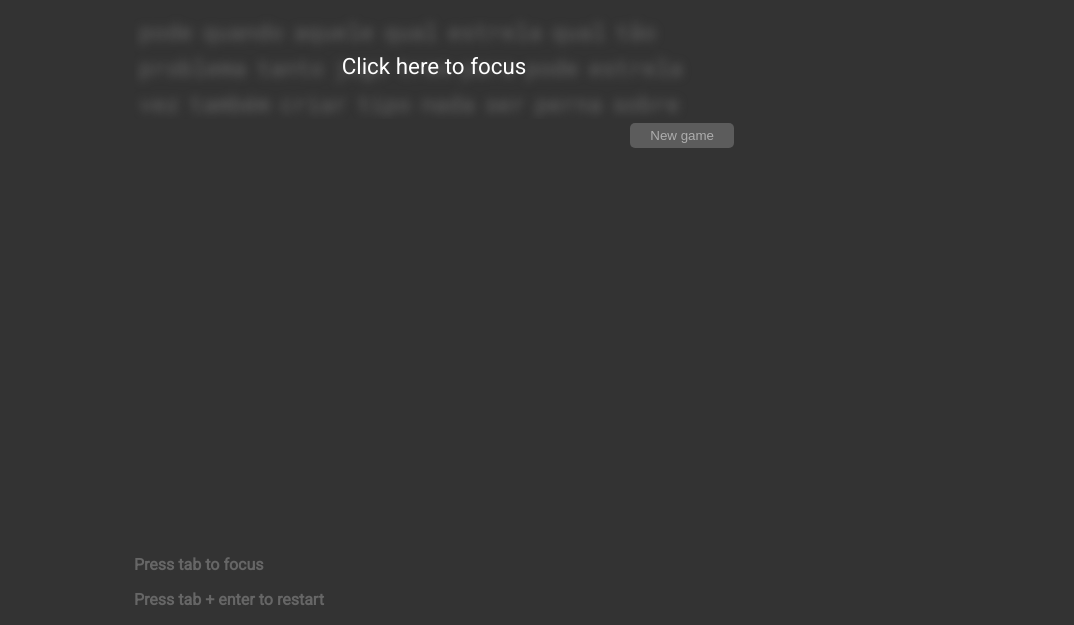
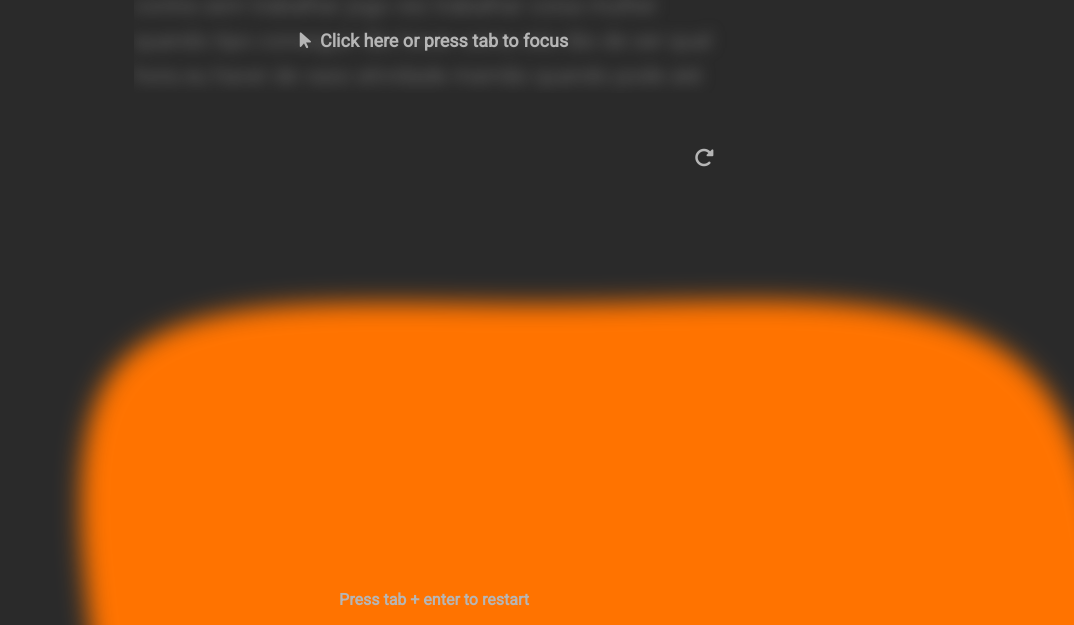
Before and after one commit to henriqueantonelo/speed-typing-test, a plain HTML site: page index.html in a window 1280 px wide. Shown: the part 175-800 px from the top of the page, without its empty margins (206-1280 px from the left). Drawn offline with Linux system fonts and the light colour scheme; a script that the page names is missing.

Commit message:
Estilo do site

```diff
--- a/index.html
+++ b/index.html
@@ -4,7 +4,13 @@
     <meta charset="UTF-8" />
     <meta name="viewport" content="width=device-width, initial-scale=1.0" />
     <title>...</title>
+    <link rel="stylesheet" href="https://cdnjs.cloudflare.com/ajax/libs/font-awesome/6.5.1/css/all.min.css" integrity="sha512-DTOQO9RWCH3ppGqcWaEA1BIZOC6xxalwEsw9c2QQeAIftl+Vegovlnee1c9QX4TctnWMn13TZye+giMm8e2LwA==" crossorigin="anonymous" referrerpolicy="no-referrer" />
     <link rel="stylesheet" href="style.css" />
+    <link rel="preconnect" href="https://fonts.googleapis.com" />
+    <link rel="preconnect" href="https://fonts.gstatic.com" crossorigin />
+    <link href="https://fonts.googleapis.com/css2?family=Prompt:wght@100;400;900&display=swap" rel="stylesheet" />
+    <script src="https://cdn.jsdelivr.net/npm/kute.js@2.1.2/dist/kute.min.js"></script>
+
   </head>
   <body>
     <main>
@@ -14,17 +20,49 @@
         </div>
       </div>
       <div id="game" tabindex="0">
-        <div id="words"></div>
+        <div id="words">contra sem trabalhar jogo vez trabalhar coisa mulher quando tipo conseguir tão haver como isto tão de ser qual hora eu haver de vaso atividade mamão quando pode até</div>
         <div id="cursor"></div>
-        <div id="focus-error">Click here to focus</div>
+        <div id="focus-error">
+            <i class="fas fa-mouse-pointer"></i>
+            &nbsp;Click here or press tab to focus</div>
       </div>
       <div id="buttons">
-        <button id="newGameBtn">New game</button>
-      <div id="instructions">
-        <p>Press tab to focus</p>
-        <p>Press tab + enter to restart</p>
-      </div>
+        <button id="newGameBtn" class="fa-solid fa-rotate-right" tabindex="0"></button>
+        <div id="instructions">
+            <p>Press tab + enter to restart</p>
+          </div>
     </main>
+
+    <section class="blob">
+      <svg
+        class="blob-motion"
+        id="visual"
+        viewBox="0 0 960 540"
+        width="4000"
+        height="1620"
+        xmlns="http://www.w3.org/2000/svg"
+        xmlns:xlink="http://www.w3.org/1999/xlink"
+        version="1.1"
+      >
+      <g transform="translate(450.7256843113689 283.4942824330989)">
+        <path
+        id="blob1"
+          d="M148.7 -134.9C193.7 -103.7 231.9 -51.9 232.4 0.6C233 53 196.1 106.1 151.1 128.6C106.1 151.1 53 143 -4.4 147.4C-61.8 151.8 -123.5 168.5 -151.2 146C-178.8 123.5 -172.4 61.8 -172.8 -0.4C-173.1 -62.5 -180.3 -124.9 -152.6 -156.1C-124.9 -187.3 -62.5 -187.1 -5.3 -181.8C51.9 -176.5 103.7 -166 148.7 -134.9"
+        ></path>
+      </g>
+      <g transform="translate(509.54377535978017 281.49390864595887)" style="visibility: hidden">
+          <path
+          id="blob2"
+          d="M115.4 -137.9C137.9 -92.9 136.4 -46.4 133.6 -2.8C130.8 40.8 126.6 81.6 104.1 118.4C81.6 155.2 40.8 188.1 -8.4 196.5C-57.5 204.8 -115 188.7 -151 151.9C-187 115 -201.5 57.5 -190.8 10.7C-180.1 -36.1 -144.1 -72.1 -108.1 -117.1C-72.1 -162.1 -36.1 -216.1 5.2 -221.2C46.4 -226.4 92.9 -182.9 115.4 -137.9"
+          ></path>
+      </g>
+      <g transform="translate(470.3006150550386 332.25625106670384)" style="visibility: hidden">
+          <path
+          id="blob3"
+          d="M156.2 -165.9C189.4 -123 194.2 -61.5 197.5 3.3C200.8 68.1 202.6 136.2 169.4 161.2C136.2 186.2 68.1 168.1 13.1 155C-42 142 -83.9 133.9 -128.6 108.9C-173.2 83.9 -220.6 42 -235 -14.4C-249.4 -70.7 -230.8 -141.4 -186.1 -184.3C-141.4 -227.1 -70.7 -242 -4.6 -237.4C61.5 -232.9 123 -208.7 156.2 -165.9"
+          ></path></g>
+    </svg>
+  </section>
     <script src="script.js"></script>
   </body>
 </html>
--- a/script.js
+++ b/script.js
@@ -1,3 +1,10 @@
+const tween = KUTE.fromTo(
+  '#blob1',
+  { path: '#blob1' },
+  { path: '#blob2' },
+  { repeat: 999, duration: 5500, yoyo: true}
+).start();
+
 const words =
   "cebola trem estrela vaso plantas de ursinho de pelúcia biscoito perna quando pode ser maior até hoje filme perder estar nem haver o nada usar possível isto sobre sem haver pequeno qualquer dever ajudar problema mulher agora tal eu jogo tipo nome elas fazer social de conseguir vez para trabalhar tão também qual então aquele mulher coisa contra tanto questão para novo palavra serviço esse cidade sem tentar como hora criar dia aquele".split(
     " "
@@ -153,8 +160,7 @@ function restartGame () {
     if (currentWord.getBoundingClientRect().top > 260) {
       const words = document.getElementById('words')
       const margin = parseInt(words.style.marginTop || '0px');
-      words.style.marginTop = (margin - 35) + 'px';
-
+      words.style.marginTop = (margin - 37) + 'px';
     }
 
     // movimentando cursor
@@ -181,19 +187,10 @@ function restartGameNew() {
 
   cursor.style.top = '198px'
   cursor.style.left = '363px'
-
-}
-
-const game = document.getElementById('gameWrapper');
-
-const resetFocus = () => {
-  document.activeElement.blur();
-  game.focus();
 }
 
 document.getElementById('newGameBtn').addEventListener('click', () => {
   restartGameNew();
-  resetFocus();
 })
 
 restartGame()
--- a/style.css
+++ b/style.css
@@ -1,9 +1,10 @@
 @import url("https://fonts.googleapis.com/css2?family=Roboto&family=Roboto+Mono:ital@0;1&display=swap");
 :root {
-  --bgcolor: #333333;
+  --bgcolor: rgb(42, 42, 42);
   --textPrimary: #fff;
   --textSecondary: #666;
-  --primaryColor: #fd4;
+  --primaryColor: rgb(255, 115, 0);
+  --tertiaryColor:  rgb(182, 182, 182);
 }
 
 body {
@@ -30,6 +31,7 @@ h1 {
 
 #buttons {
   text-align: right;
+  margin: 50px auto;
 }
 
 #info {
@@ -37,12 +39,16 @@ h1 {
 }
 
 button {
-  background: rgba(255, 255, 255, 0.2);
+  background: transparent;
   border: 0;
-  color: rgba(255, 255, 255, 0.5);
   padding: 5px 20px;
   border-radius: 5px;
   cursor: pointer;
+}
+
+.fa-rotate-right {
+  color: var(--tertiaryColor);
+  font-size: 20px;
 }
 
 div#game {
@@ -57,7 +63,7 @@ div#game:focus {
 }
 
 #words {
-  filter: blur(5px); /* Desfocado inicialmente */
+  filter: blur(7px);
   color: var(--textSecondary);
 }
 
@@ -71,6 +77,10 @@ div#game:focus {
   inset: 0;
   text-align: center;
   padding-top: 35px;
+  font-family: "Roboto", sans-serif;
+  font-size: 18px;
+  color: var(--tertiaryColor);
+  font-weight: bold;
 }
 
 #game:focus #focus-error {
@@ -109,6 +119,7 @@ div.word {
   background: var(--primaryColor);
   position: fixed;
   top: 198px;
+  left: 365px;
   animation: blink 1s infinite;
 }
 
@@ -130,23 +141,32 @@ div.word {
   display: none;
 }
 
-.none {
-  display: none;
-}
-
 #cursor.right {
   transition: left 0.3s ease
 }
 
 #instructions {
+  font-size: 1rem;
+  color: var(--tertiaryColor);
+  font-family: "Roboto", sans-serif;
+  font-weight: bold;
+  text-align: center;
   position: absolute;
   bottom: 0;
-  font-size: 1rem;
-  color: var(--textSecondary);
-  font-family: "Roboto", sans-serif;
-  font-weight: bold;
+  left: 50%;
+  transform: translateX(-50%);
 }
 
-#instructions p {
-  text-align: left;
+.blob-motion {
+  z-index: -1;
+  position: fixed;
+  left: -1200px;
+  top: 275px;
+  transform: rotate(90deg);
+  overflow: hidden;
 }
+
+#blob1 {
+  fill: var(--primaryColor);
+  filter: blur(4px);
+}
```
